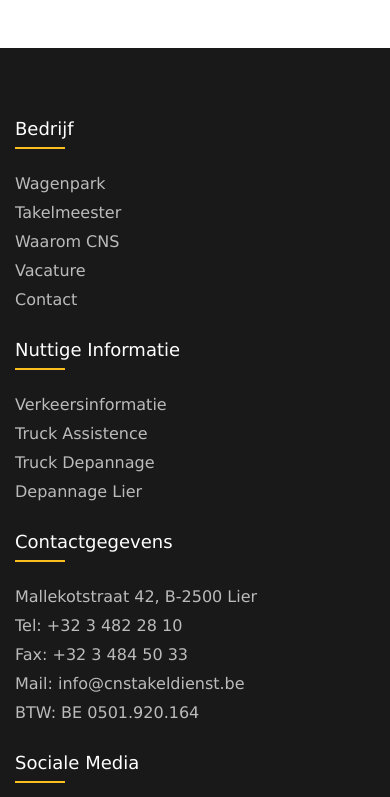
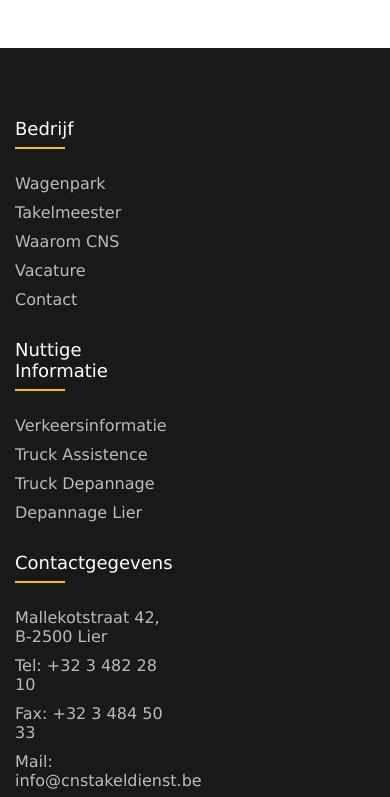
Before and after one commit to DevoWarr/CNS, a plain HTML site: page index.html in a window 390 px wide. Shown: the part 4910-5707 px from the top of the page. Drawn offline with Linux system fonts and the light colour scheme.

Commit message:
footer alignment

```diff
--- a/style.css
+++ b/style.css
@@ -365,8 +365,9 @@ input[type=checkbox] {
 @import url('https://fonts.googleapis.com/css2?family=Poppins:wght@300;400;500;600;700&display=swap');
 
 .footer-container {
-    max-width: 1170px;
-    margin: auto;
+    max-width: calc(100% - 200px);
+    margin: 0 85px;
+    width: 100%;
 }
 
 .footer-row {
@@ -454,6 +455,10 @@ input[type=checkbox] {
 }
 
 @media(max-width: 574px) {
+    .footer-container {
+        margin: 0;
+    }
+
     .footer-col {
         width: 100%;
     }
```
